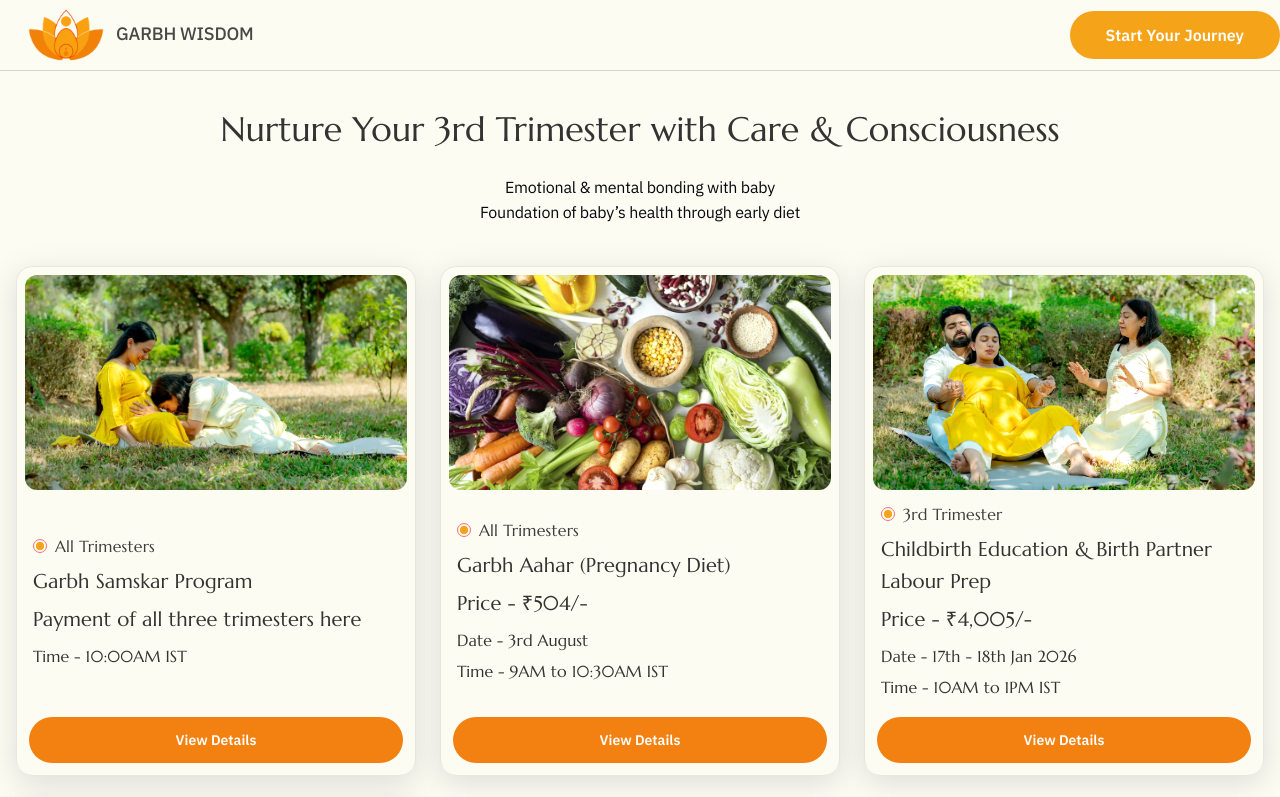
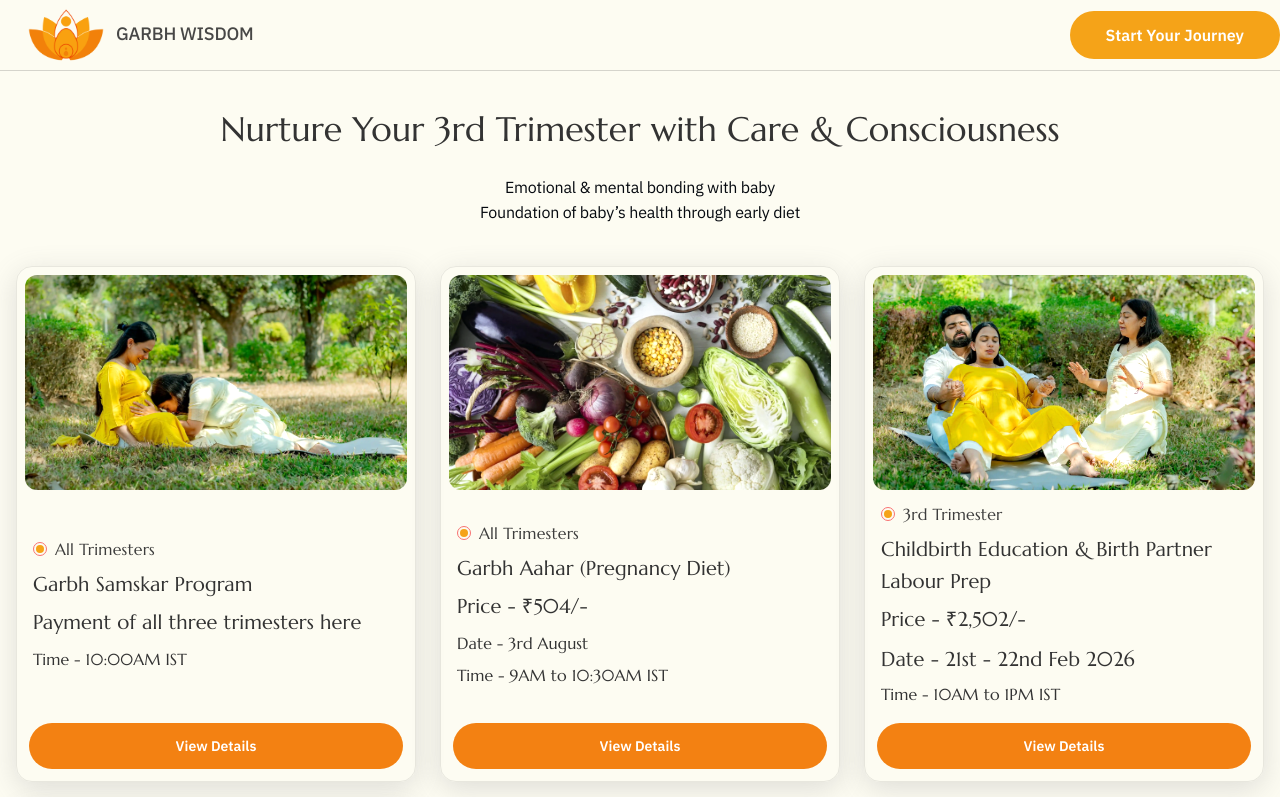
Before and after one commit to KaushalShinde12/learn.garbhwisdom.com, a website: page src/3rd-trimester.html in a window 1280 px wide. Shown: the top 797 px of the page. Drawn offline with Linux system fonts and the light colour scheme.

Commit message:
fix/page

```diff
--- a/src/3rd-trimester.html
+++ b/src/3rd-trimester.html
@@ -194,9 +194,9 @@
                             </p>
                         </div>
                         <p class="text-richblack text-18 md:text-20 font-marcellus tracking-[0.1px] font-medium mb-[4px] md:mb-[6px]"> Childbirth Education & Birth Partner Labour Prep</p>
-                        <p class="text-richblack text-18 md:text-20 font-marcellus tracking-[0.1px] mb-1">Price - ₹4,005/-</p>
-                        <p class="text-richblack mb-[6px] font-marcellus tracking-[0.1px]">
-                            Date -  17th - 18th Jan 2026
+                        <p class="text-richblack text-18 md:text-20 font-marcellus tracking-[0.1px] mb-1">Price - ₹2,502/-</p>
+                        <p class="text-richblack text-18 md:text-20 mb-[6px] font-marcellus tracking-[0.1px]">
+                            Date -  21st - 22nd Feb 2026
                         </p>
                         <p class="text-richblack mb-0 font-marcellus tracking-[0.1px]">
                             Time -  10AM to 1PM IST
```
Also changed, not shown: src/birth-partner-training-workshop.html (+6 -6 lines), src/index.html (+3 -3 lines).
